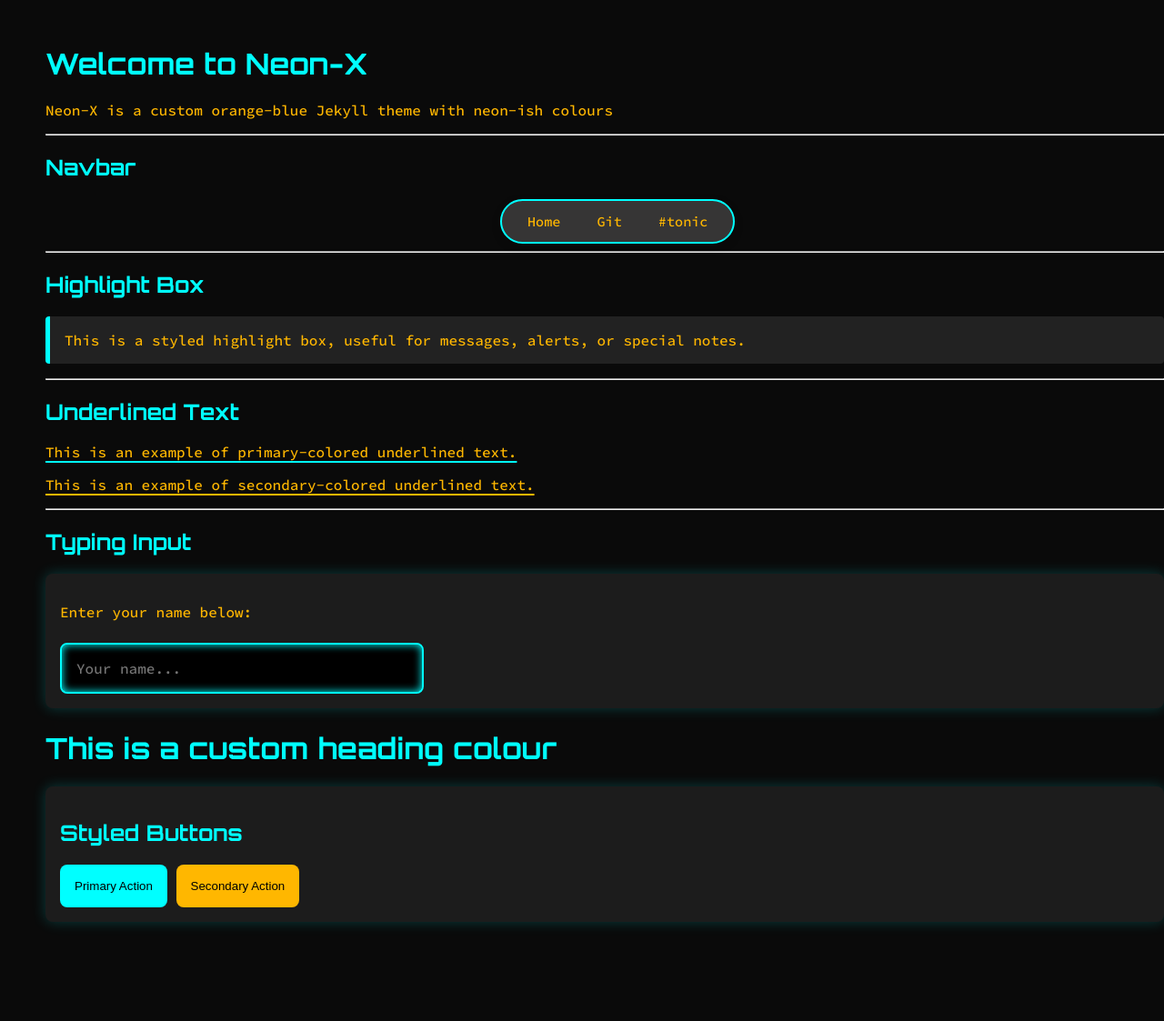
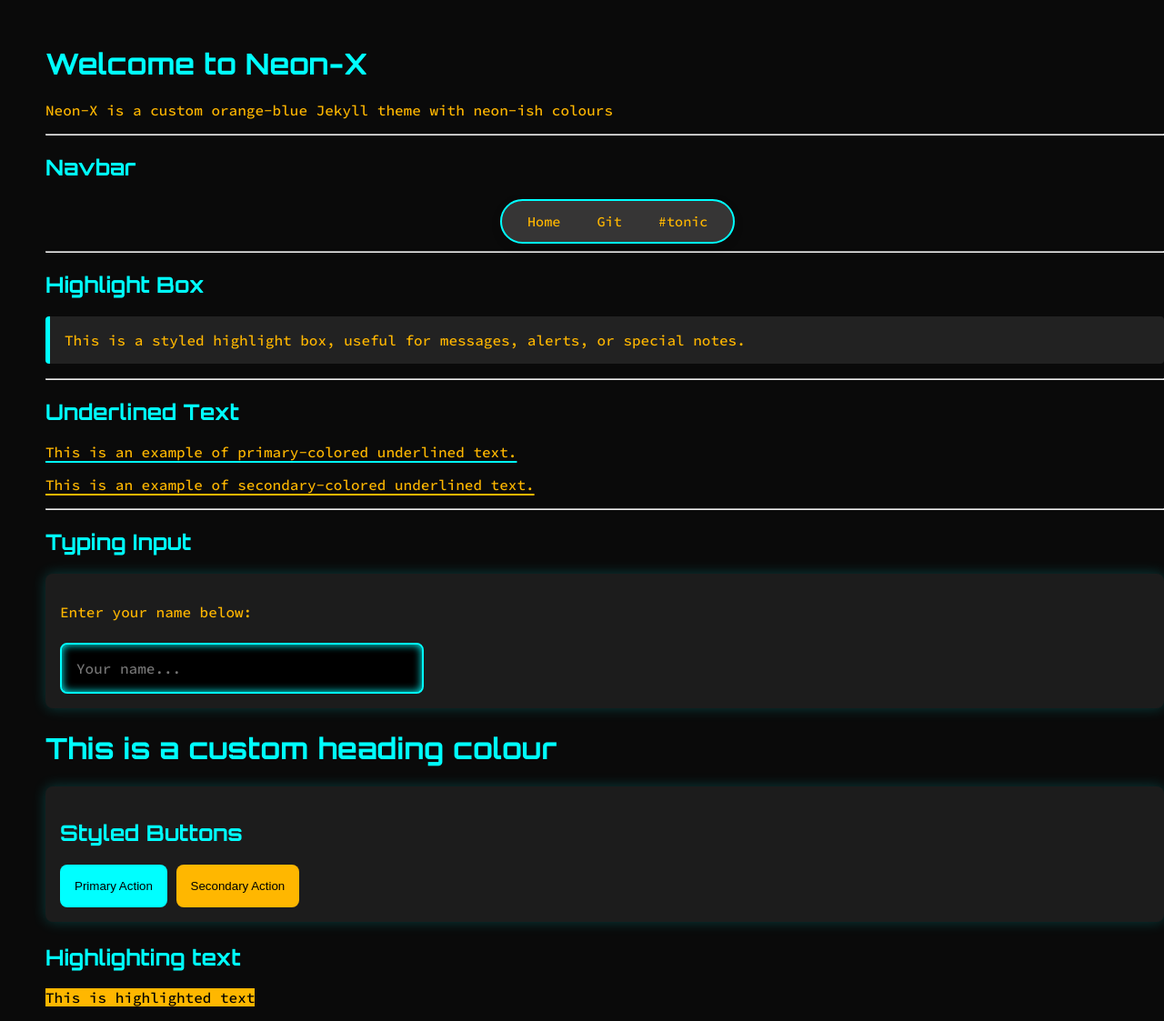
Before and after one commit to v659/jekyll_theme-new-v659, a Jekyll site: the page built from index.md, in a window 1280 px wide. Shown: the whole page at 91% size. Built offline with Jekyll 4.4.1, drawn with Linux system fonts in a browser that asks for light colours; before the commit the page ends 1038 px from its top, so only the background shows below that.

Commit message:
Add highlighted text

```diff
--- a/_sass/base.scss
+++ b/_sass/base.scss
@@ -36,7 +36,12 @@ h1, h2, h3, h4, h5, h6 {
   font-family: $font-title;
   @include neon-text($primary-color);
 }
-
+// Highlight
+mark{
+  background-color: #ffb700;
+  color:#000;
+  font-weight: 5px;
+}
 // Paragraphs, Lists, etc.
 p, li, label, input, button, span, div {
   @include neon-text($secondary-color);
--- a/index.md
+++ b/index.md
@@ -50,3 +50,7 @@ Neon-X is a custom orange-blue Jekyll theme with neon-ish colours
   <button class="btn-primary">Primary Action</button>
   <button class="btn-secondary">Secondary Action</button>
 </div>
+
+## Highlighting text
+
+<mark>This is highlighted text</mark>
```
